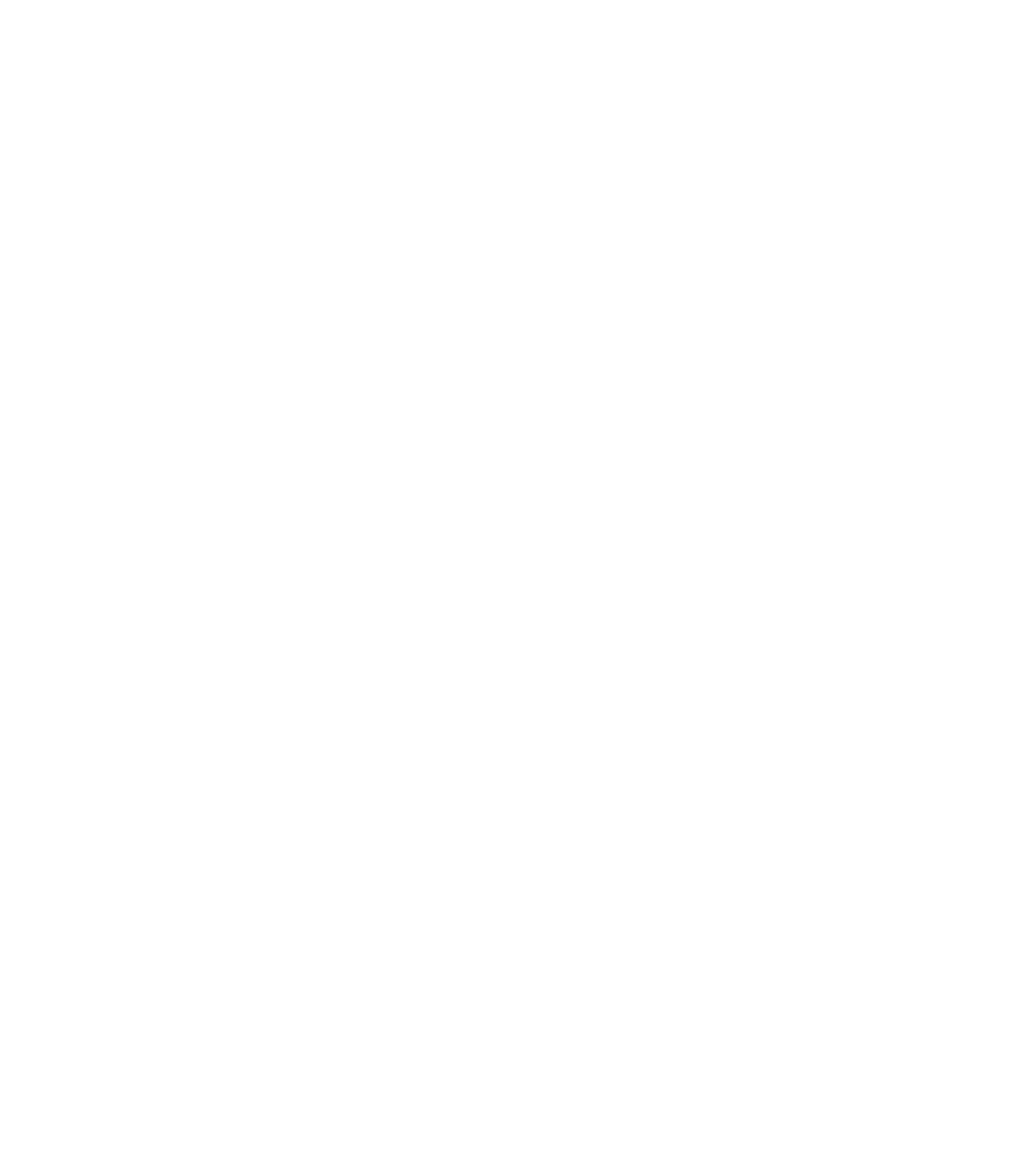
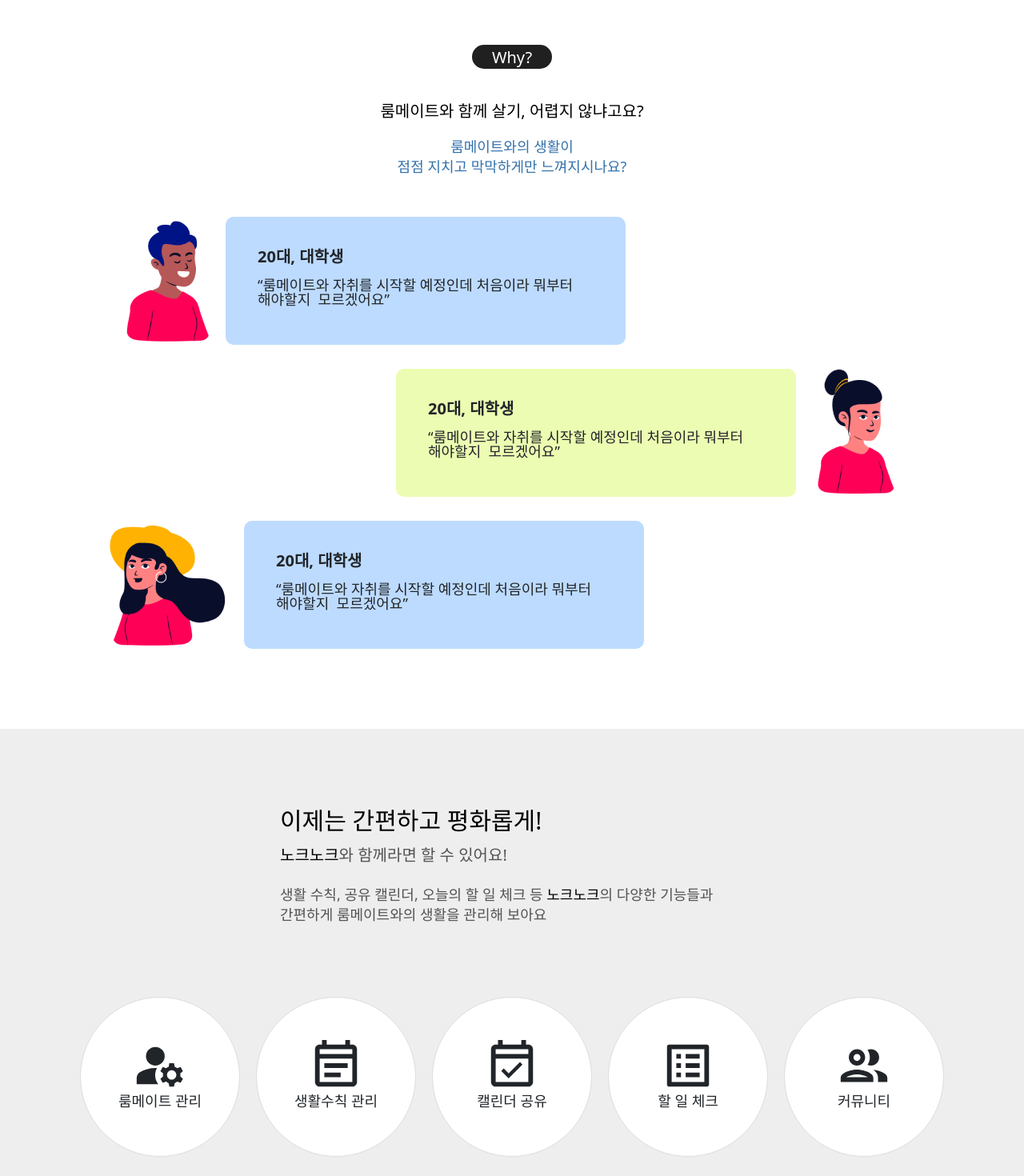
Before and after one commit to piro16knockknock/knockknock_react, a React (Create React App) app: page / in a window 1280 px wide. Shown: the part 1200-2670 px from the top of the page at 80% size. Before the commit the page ends 866 px from the top, so only its background shows below. Built offline with nearby package versions, Linux system fonts and the light colour scheme; a web font is replaced by a local one.

Commit message:
[FEAT] intro page

```diff
--- a/package.json
+++ b/package.json
@@ -3,6 +3,7 @@
   "version": "0.1.0",
   "private": true,
   "dependencies": {
+    "@material-ui/icons": "^4.11.3",
     "@testing-library/jest-dom": "^5.14.1",
     "@testing-library/react": "^12.0.0",
     "@testing-library/user-event": "^13.2.1",
@@ -10,6 +11,7 @@
     "react": "^18.0.0",
     "react-bootstrap": "^2.2.3",
     "react-dom": "^18.0.0",
+    "react-icons": "^4.3.1",
     "react-router-dom": "^6.3.0",
     "react-scripts": "5.0.0",
     "styled-components": "^5.3.5",
--- a/src/css/home/intro.css
+++ b/src/css/home/intro.css
@@ -118,7 +118,7 @@
 
 #intro-ment h4 {
   font-weight: 700;
-  font-size: 5rem;
+  font-size: 6rem;
   color: #9f8bbe;
   padding-top: 3rem;
   padding-bottom: 2rem;
@@ -126,7 +126,7 @@
 
 #intro-ment h5 {
   font-weight: 600;
-  font-size: 2rem;
+  font-size: 3rem;
   color: #575757;
 }
 
@@ -138,7 +138,7 @@
 }
 
 #intro-persona img {
-  height: 11rem;
+  height: 16rem;
 }
 
 #intro-persona-title {
@@ -150,18 +150,18 @@
   background: #bddbff;
   border-radius: 1rem;
   margin: 0 2rem;
-  padding: 2rem;
-  width: 36rem;
+  padding: 4rem;
+  width: 50rem;
 }
 
 .persona-box h6 {
-  font-size: 1.4rem;
+  font-size: 2rem;
   margin-bottom: 1.6rem;
-  font-weight: 500;
+  font-weight: 600;
 }
 
 .persona-box p {
-  font-size: 1.3rem;
+  font-size: 1.8rem;
   line-height: 1.8rem;
   word-break: keep-all;
 }
@@ -230,19 +230,22 @@
 }
 
 #intro-service {
-  padding-top: 8rem;
+  padding-top: 10rem;
   margin-top: 10rem;
 }
 
+#intro-service-text {
+  padding-left: 35rem;
+}
 #intro-service-text h5 {
-  font-size: 2.4rem;
+  font-size: 3rem;
   margin-bottom: 1.5rem;
   font-weight: 500;
   color: black;
 }
 
 #intro-service-text h6 {
-  font-size: 1.6rem;
+  font-size: 2rem;
   line-height: 2.5rem;
   color: #535353;
   margin-bottom: 2.5rem;
@@ -254,7 +257,7 @@
 }
 
 #intro-service-text p {
-  font-size: 1.4rem;
+  font-size: 1.8rem;
   line-height: 2.5rem;
   color: #535353;
 }
@@ -263,14 +266,15 @@
   display: flex;
   padding: 3rem;
   flex-direction: column;
-  margin: 6rem 0.5rem 10rem 0.5rem;
+  margin: 9rem 1rem 13rem 1rem;
   overflow: hidden;
   background-color: white;
   border: #ddd 1px solid;
   border-radius: 50%;
-  width: 18rem;
-  height: 18rem;
+  width: 20rem;
+  height: 20rem;
   justify-content: center;
+  align-items: center;
 }
 
 .intro-service-circle span {
@@ -280,12 +284,12 @@
 }
 
 .intro-service-circle h6 {
-  font-size: 1.4rem;
+  font-size: 1.8rem;
   margin-bottom: 1rem;
 }
 
 .intro-feature h6 {
-  font-size: 2.8rem;
+  font-size: 3rem;
   font-weight: 700;
   margin-bottom: 3rem;
 }
@@ -295,7 +299,7 @@
 }
 
 .intro-feature p {
-  font-size: 1.8rem;
+  font-size: 2rem;
 }
 
 .intro-feature span {
@@ -303,11 +307,11 @@
 }
 
 #intro-cal-img {
-  width: 60rem;
+  width: 70rem;
 }
 
 #intro-roommate img {
-  width: 60rem;
+  width: 70rem;
 }
 
 #intro-living {
@@ -315,7 +319,7 @@
 }
 
 #intro-living img {
-  width: 60rem;
+  width: 70rem;
   border-radius: 1rem;
 }
 
@@ -385,21 +389,21 @@
 }
 
 .footer-content {
-  height: 20rem;
+  height: 40rem;
   display: flex;
   justify-content: space-evenly;
   align-items: center;
 }
 
 .footer-title {
-  font-size: 2.5rem;
+  font-size: 4rem;
   font-weight: 600;
   margin-right: 5rem;
   margin-left: 5rem;
   margin-bottom: 1rem;
 }
 .footer-subtitle {
-  font-size: 1.8rem;
+  font-size: 2.5rem;
   margin-left: 5rem;
 }
 
@@ -412,20 +416,19 @@
 }
 
 .footer-index {
-  margin-bottom: 0.4rem;
+  margin-bottom: 1rem;
+  font-size: 2rem;
 }
 
 .footer-li h5 {
-  font-size: 1.6rem;
+  font-size: 3rem;
   font-weight: 600;
-  padding-bottom: 0.5rem;
-  margin-bottom: 0.4rem;
+  padding-bottom: 2rem;
 }
 .footer-li li.footer-index {
   padding-bottom: 0.3rem;
 }
 .footer-li li.footer-index a {
-  font-size: 1.2rem;
   padding-bottom: 0.3rem;
 }
 .footer-2,
--- a/src/routes/home/intro_login.jsx
+++ b/src/routes/home/intro_login.jsx
@@ -1,11 +1,13 @@
 import React from "react";
 import HaveHome from "./have_home";
+import RestIntro from "./rest_intro";
 import "../../css/home/intro.css";
 
 // have_home과 no_home이 여기로
 
 const IntroLogin = (props) => {
   return (
+    <>
       <div
         id="intro-main"
         className="intro-main"
@@ -27,6 +29,8 @@ const IntroLogin = (props) => {
           <HaveHome />
         </div>
       </div>
+      <RestIntro />
+    </>
   );
 };
 
--- /dev/null
+++ b/src/routes/home/rest_intro.jsx
@@ -0,0 +1,242 @@
+import React from "react";
+import {
+  MdManageAccounts,
+  MdOutlineEventNote,
+  MdOutlineEventAvailable,
+  MdListAlt,
+  MdOutlinePeople,
+} from "react-icons/md";
+
+const RestIntro = () => {
+  return (
+    <>
+      <div id="intro-ment">
+        <div style={{ width: "5rem", height: "5rem", filter: "grayscale(1)" }}>
+          <img alt="logo" src="./images/logo.svg" />
+        </div>
+        <h4>KNOCK/KNOCK</h4>
+        <h5>"우리 노크정도는 하고 살자고요!"</h5>
+      </div>
+
+      <div id="intro-persona">
+        <div className="text-center" id="intro-persona-title">
+          <div>
+            <p style={{ fontSize: "2rem" }}>Why?</p>
+          </div>
+          <h5>룸메이트와 함께 살기, 어렵지 않냐고요?</h5>
+          <h6 style={{ fontSize: "1.8rem" }}>
+            룸메이트와의 생활이
+            <br />
+            점점 지치고 막막하게만 느껴지시나요?
+          </h6>
+        </div>
+
+        <div className="d-flex flex-column align-items-center">
+          <div
+            className="mt-5 d-flex flex-row"
+            style={{ marginLeft: "-32rem" }}
+          >
+            <img alt="boy" src="./images/intro-avatar1.png" />
+            <div className="persona-box">
+              <h6>20대, 대학생</h6>
+              <p>
+                “룸메이트와 자취를 시작할 예정인데 처음이라 뭐부터 해야할지
+                &nbsp;모르겠어요”
+              </p>
+            </div>
+          </div>
+          <div className="mt-5 d-flex flex-row" style={{ marginLeft: "32rem" }}>
+            <div
+              className="persona-box"
+              style={{ backgroundColor: "rgb(236, 252, 178)" }}
+            >
+              <h6>20대, 대학생</h6>
+              <p>
+                “룸메이트와 자취를 시작할 예정인데 처음이라 뭐부터 해야할지
+                &nbsp;모르겠어요”
+              </p>
+            </div>
+            <img alt="girl" src="./images/intro-avatar2.png" />
+          </div>
+          <div
+            className="mt-5 d-flex flex-row"
+            style={{ marginLeft: "-32rem" }}
+          >
+            <img alt="woman" src="./images/intro-avatar3.png" />
+            <div className="persona-box">
+              <h6>20대, 대학생</h6>
+              <p>
+                “룸메이트와 자취를 시작할 예정인데 처음이라 뭐부터 해야할지
+                &nbsp;모르겠어요”
+              </p>
+            </div>
+          </div>
+        </div>
+      </div>
+
+      <div id="intro-service" style={{ backgroundColor: "#eee" }}>
+        <div id="intro-service-text" classNameName="text-center ">
+          <h5>이제는 간편하고 평화롭게!</h5>
+          <h6>
+            <span>노크노크</span>와 함께라면 할 수 있어요!
+          </h6>
+          <p>
+            생활 수칙, 공유 캘린더, 오늘의 할 일 체크 등 <span>노크노크</span>의
+            다양한 기능들과
+            <br />
+            간편하게 룸메이트와의 생활을 관리해 보아요
+          </p>
+        </div>
+        <div className="d-flex justify-content-center">
+          <div className="intro-service-circle">
+            <MdManageAccounts style={{ fontSize: "7rem" }} />
+            <h6>룸메이트 관리</h6>
+          </div>
+          <div className="intro-service-circle">
+            <MdOutlineEventNote style={{ fontSize: "7rem" }} />
+            <h6>생활수칙 관리</h6>
+          </div>
+          <div className="intro-service-circle ">
+            <MdOutlineEventAvailable style={{ fontSize: "7rem" }} />
+            <h6>캘린더 공유</h6>
+          </div>
+          <div className="intro-service-circle">
+            <MdListAlt style={{ fontSize: "7rem" }} />
+            <h6>할 일 체크</h6>
+          </div>
+          <div className="intro-service-circle">
+            <MdOutlinePeople style={{ fontSize: "7rem" }} />
+            <h6>커뮤니티</h6>
+          </div>
+        </div>
+      </div>
+      <div
+        id="intro-feat1"
+        className="d-flex flex-column align-items-center intro-feature"
+      >
+        <MdManageAccounts style={{ fontSize: "8rem", color: "#3472ac" }} />
+        <h6>룸메이트 관리</h6>
+        <p>룸메이트를 등록하고 프로필을 확인하세요!</p>
+
+        <div id="intro-roommate">
+          <img alt="intro-roommate" src="./images/intro-roommate.png" />
+        </div>
+      </div>
+      <div id="intro-feat2" className="d-flex intro-feature">
+        <div style={{ marginLeft: "15rem", marginTop: "12rem" }}>
+          <MdOutlineEventNote style={{ fontSize: "8rem", color: "#7eac69" }} />
+          <h6>생활수칙 관리</h6>
+          <p>가이드라인을 통해 생활 수칙을 관리해 보세요!</p>
+        </div>
+        <div id="intro-living">
+          <img alt="intro-living" src="./images/intro-living.png" />
+        </div>
+      </div>
+      <div id="intro-feat3" className="d-flex intro-feature">
+        <div id="intro-cal">
+          <img
+            id="intro-cal-img"
+            alt="intro-cal-img"
+            src="./images/new-cal.png"
+          />
+        </div>
+        <div style={{ marginTop: "16rem", marginLeft: "8rem" }}>
+          <MdOutlineEventAvailable style={{ fontSize: "8rem" }} />
+          <h6>캘린더 공유</h6>
+          <p>캘린더에서 우리집의 할 일 달성률을 한 번에 확인해보세요!</p>
+        </div>
+      </div>
+      <div
+        id="intro-feat4"
+        className="d-flex flex-column align-items-center intro-feature"
+      >
+        <MdListAlt style={{ fontSize: "8rem" }} />
+        <h6>할 일 체크</h6>
+        <p>룸메이트와 나의 할 일을 매번 체크하고 달성률을 확인해 보세요!</p>
+        <div id="intro-check">
+          <img alt="intro-check" src="./images/intro-check.png" />
+        </div>
+      </div>
+      <footer>
+        <div className="footer-content" style={{ display: "flex" }}>
+          <div
+            className="footer-1"
+            style={{
+              marginRight: "5rem",
+              display: "flex",
+              flexDirection: "column",
+              justifyContent: "center",
+            }}
+          >
+            <a
+              className="list-group-item-action footer-title"
+              href="#intro-main"
+            >
+              ©Knock/Knock
+            </a>
+            <p className="footer-subtitle">
+              룸메이트와의 쾌적하고 편안한 생활 지킴이
+            </p>
+          </div>
+          <div className="footer-li list-group">
+            <div className="footer-2">
+              <h5>
+                <a className="list-group-item-action" href="#intro-persona">
+                  서비스 소개
+                </a>
+              </h5>
+              <ul>
+                <li className="footer-index">
+                  <a className="list-group-item-action" href="#intro-feat1">
+                    룸메이트 관리
+                  </a>
+                </li>
+                <li className="footer-index">
+                  <a className="list-group-item-action" href="#intro-feat2">
+                    생활수칙 관리
+                  </a>
+                </li>
+                <li className="footer-index">
+                  <a className="list-group-item-action" href="#intro-feat3">
+                    캘린더 공유
+                  </a>
+                </li>
+                <li className="footer-index">
+                  <a className="list-group-item-action" href="#intro-feat4">
+                    할 일 체크
+                  </a>
+                </li>
+                <li className="footer-index">
+                  <a>커뮤니티</a>
+                </li>
+              </ul>
+            </div>
+            <div className="footer-3">
+              <h5>
+                <a className="list-group-item-action" href="#intro-feat5">
+                  커뮤니티
+                </a>
+              </h5>
+              <ul>
+                <li className="footer-index">공지사항</li>
+                <li className="footer-index">자유게시판</li>
+                <li className="footer-index">성향테스트</li>
+              </ul>
+            </div>
+            <div className="footer-4">
+              <h5>
+                <a href="#home">ABOUT US</a>
+              </h5>
+              <ul>
+                <li className="footer-index">서비스 소개</li>
+                <li className="footer-index">CONTACT US</li>
+              </ul>
+            </div>
+          </div>
+        </div>
+      </footer>
+    </>
+  );
+};
+
+export default RestIntro;
```
Also changed, not shown: 1 other file (tests, documents, lock files or other folders). Lines whose indentation alone changed are shown as unchanged.
